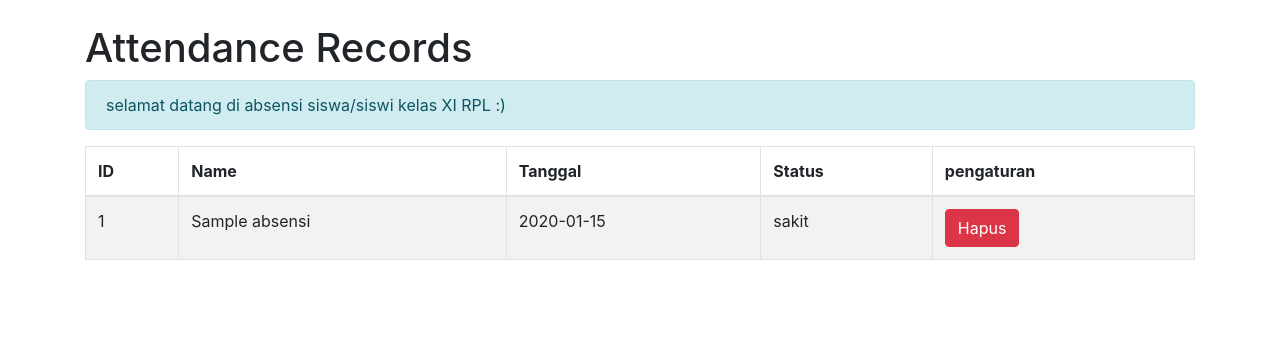
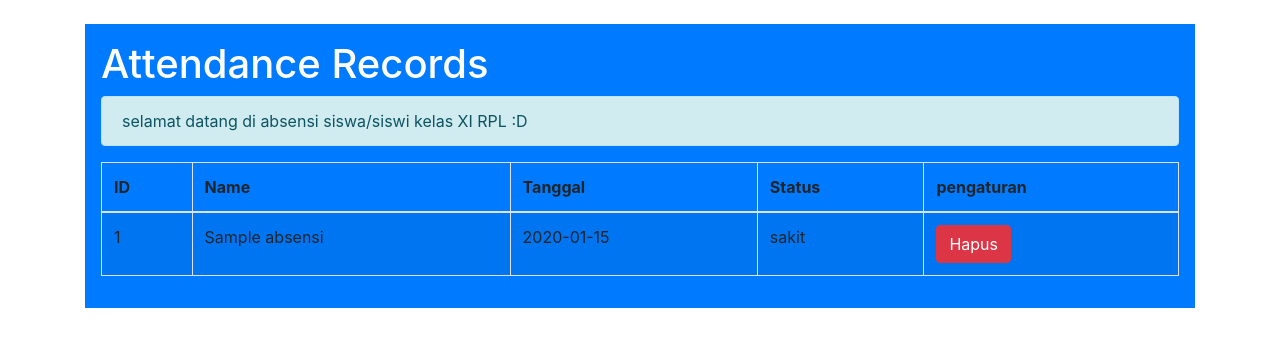
Before and after one commit to XIRPLkaryabangsa/simple-flask-attendance-cocegil, a Flask app: page / in a window 1280 px wide. Shown: the part 56-403 px from the top of the page. Run offline with Flask 3, Linux system fonts and the light colour scheme; tables that the repository leaves empty hold one stand-in row (values such as "Sample post"); some libraries are stand-ins or nearby versions.

Commit message:
tempat tabel berada

```diff
--- a/templates/list_absensi.html
+++ b/templates/list_absensi.html
@@ -1,11 +1,13 @@
 {% extends "base.html" %}
 {% block title %}Attendance Records{% endblock %}
 {% block content %}
-<body background-color="#C0C0C0">
+
+<div class="p-3 mb-2 bg-primary text-white">
+
     <h1>Attendance Records</h1>
 
     <div class="alert alert-info" role="alert">
-        selamat datang di absensi siswa/siswi kelas XI RPL :)
+        selamat datang di absensi siswa/siswi kelas XI RPL :D
     </div>
 
 
@@ -34,5 +36,5 @@
             {% endfor %}
         </tbody>
     </table>
-</body>
+</div>
 {% endblock %}
```
Also changed, not shown: instance/soal.db.
